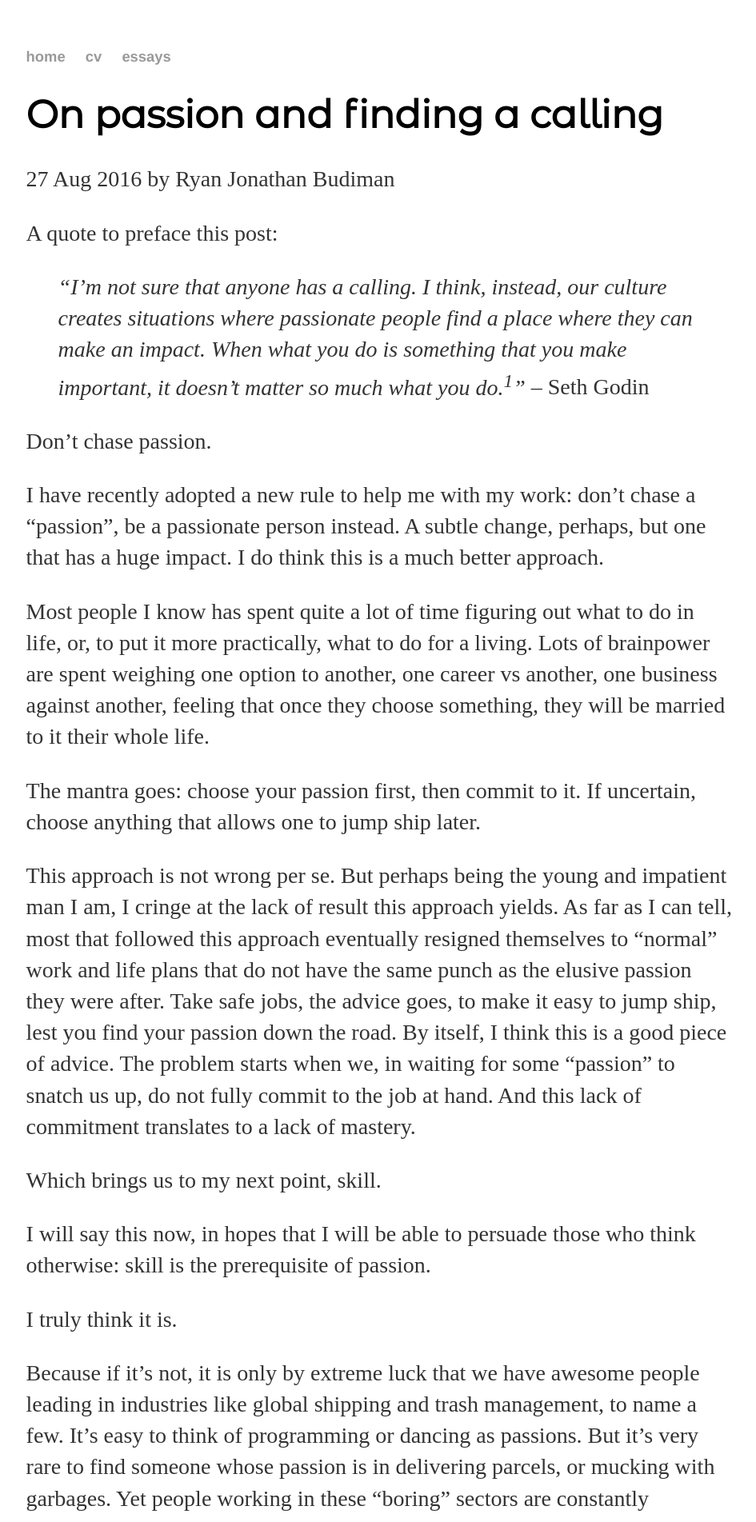
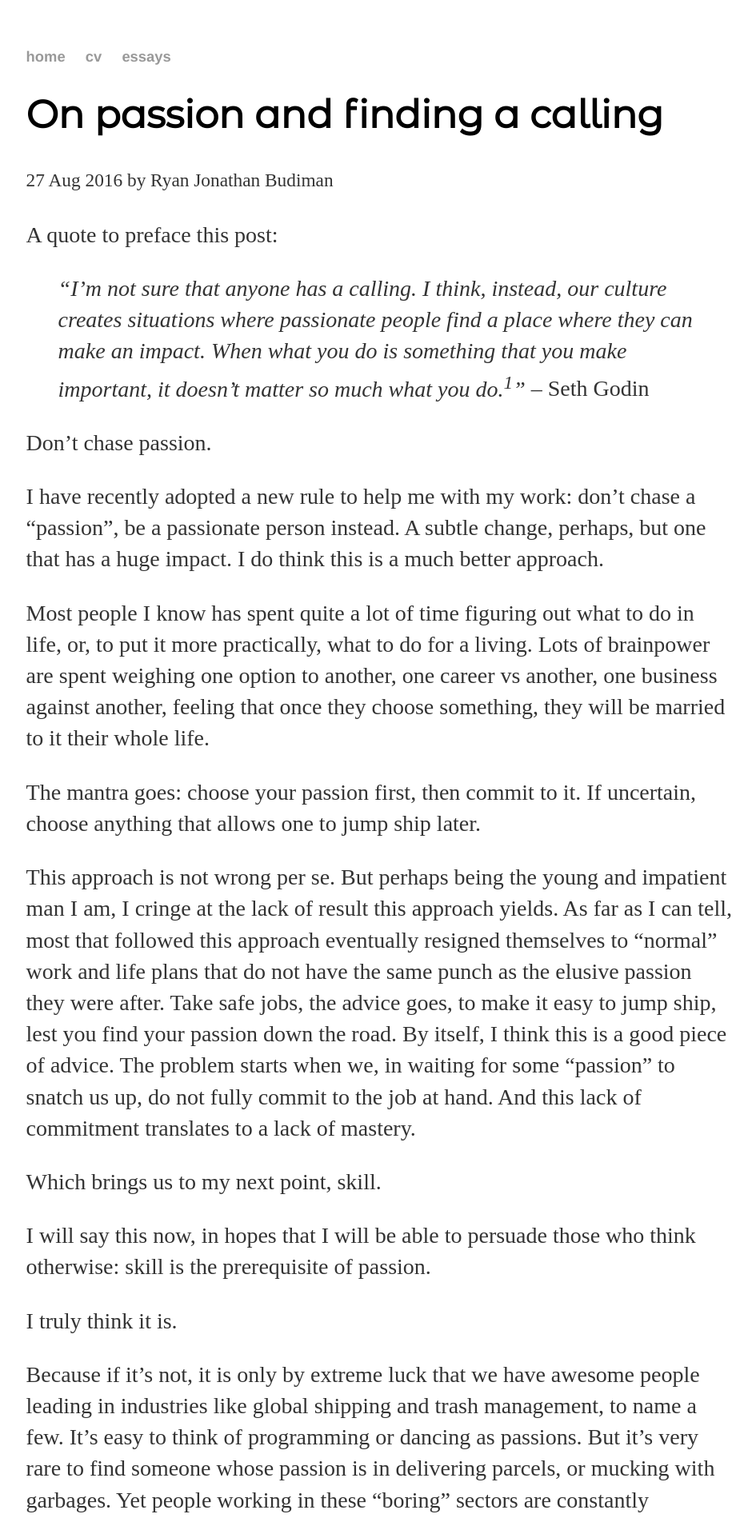
Before and after one commit to ryanjonathanb/ryanjonathanb.github.io, a Jekyll site: the page built from _posts/2016-08-27-on-passion.md, in a window 1280 px wide. Shown: the top 1903 px of the page at 80% size, without its empty margins (165-1110 px from the left). Built offline with Jekyll 4.4.1, drawn with Linux system fonts in a browser that asks for light colours; some web fonts are replaced.

Commit message:
post meta

```diff
--- a/_layouts/post.html
+++ b/_layouts/post.html
@@ -4,10 +4,10 @@ layout: default
 <head>
 	{% include fonts.html %}
 	<link href="https://fonts.googleapis.com/css?family=Cormorant+Garamond" rel="stylesheet">
-	<title><small>{{ page.title }} - ryanjonathanb</small></title>
+	<title>{{ page.title }} - ryanjonathanb</title>
 </head>
 <h1>{{ page.title }}</h1>
-<p class="meta">{{ page.date | date_to_string }} by Ryan Jonathan Budiman</p>
+<p class="meta"><small>{{ page.date | date_to_string }} by Ryan Jonathan Budiman</small></p>
 
 <div class="post">
 	  {{ content }}
```
Also changed, not shown: 1 other file.
